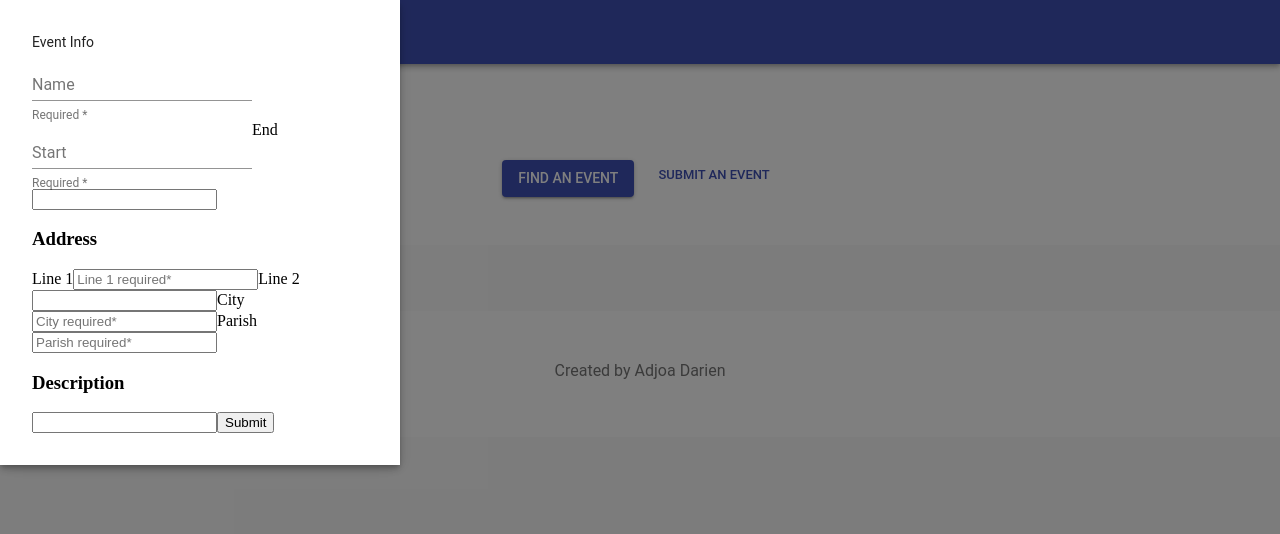
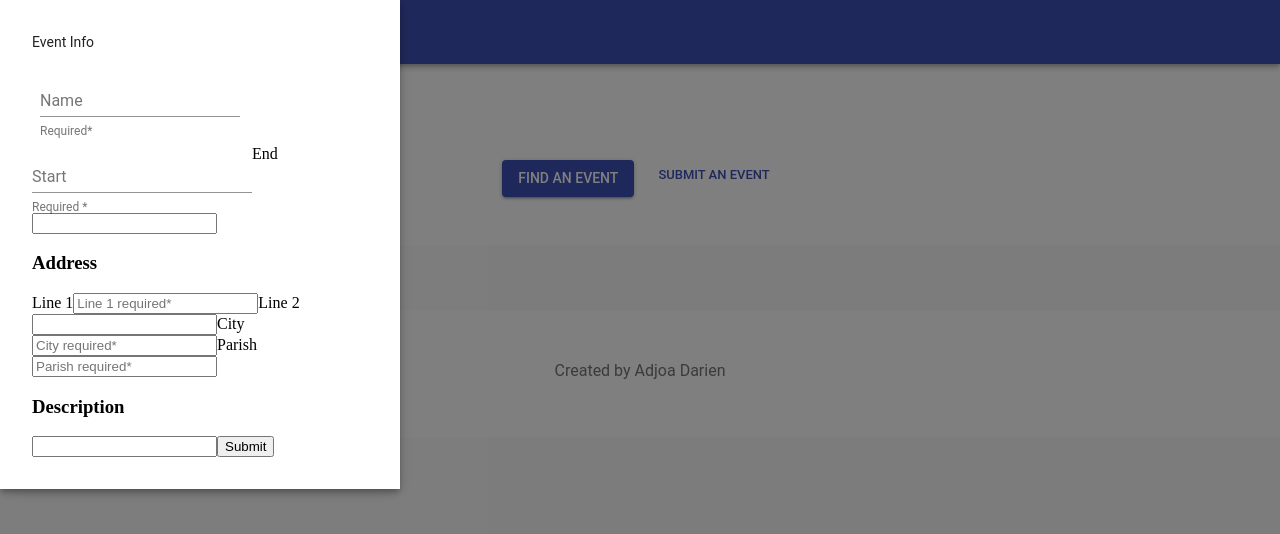
Before and after one commit to Adjoa/happenings-ja, a React (Create React App) app in the folder client/: page / in a window 1280 px wide. Both pictures are taken after a click on the button "SUBMIT AN EVENT". Shown: the top 534 px of the page. Built offline with nearby package versions, Linux system fonts and the light colour scheme.

Commit message:
in EventForm, switched FormControl for TextField

```diff
--- a/client/src/containers/EventForm.js
+++ b/client/src/containers/EventForm.js
@@ -129,16 +129,21 @@ class EventForm extends React.Component {
           <div className={classes.paper}>
           <form onSubmit={this.handleSubmit} >
               <Typography component="h2">Event Info</Typography>
-              <FormControl>
+
+              <TextField
+                name="name"
+                label="Name"
+                className={classes.textField}
+                helperText="Required*"
+                onChange={this.handleChange}
+                margin="normal"
+              />
+
+              {/* <FormControl>
               <InputLabel htmlFor="name-simple">Name</InputLabel>
               <Input name="name" type="text" onChange={this.handleChange} />
               <FormHelperText>Required *</FormHelperText>
-              </FormControl>
-
-              {/* <label>Name</label>
-              <input type="text"
-                name="name" placeholder="Name required*"
-                onChange={this.handleChange} /> */}
+              </FormControl> */}
 
               <FormControl>
               <InputLabel>Start</InputLabel>
```
